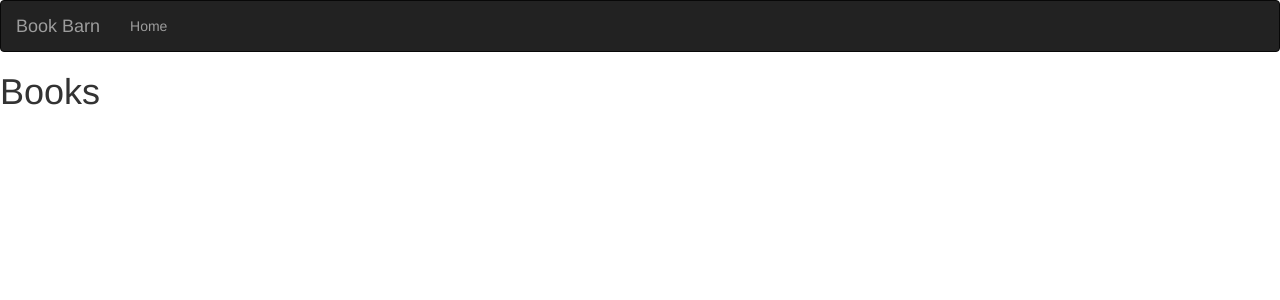
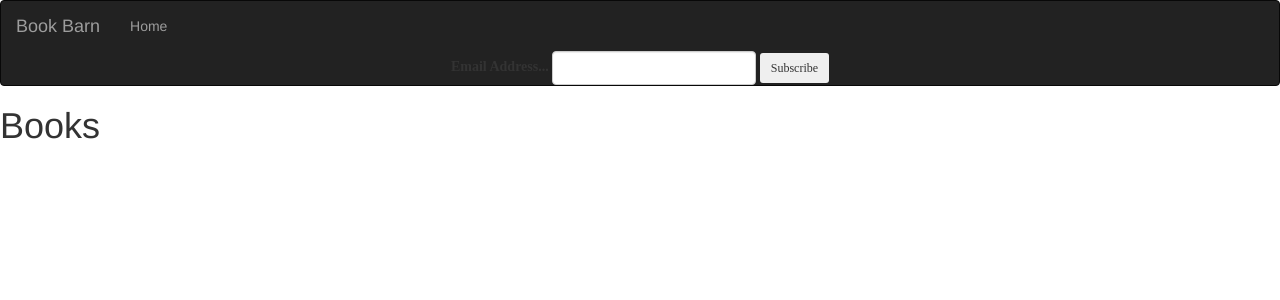
Before and after one commit to rose-okoth/book-barn, a Flask app: page / in a window 1280 px wide. Shown: the top 300 px of the page. Run offline with Flask 2, Linux system fonts and the light colour scheme; some libraries are stand-ins or nearby versions.

Commit message:
added email file

```diff
--- a/app/main/views.py
+++ b/app/main/views.py
@@ -1,6 +1,8 @@
-from flask import render_template
+from flask import render_template,request
 from . import main
+from .. import db
 from ..models import Subscriber
+from ..email import mail_message
 
 # Views
 @main.route('/')
@@ -12,36 +14,15 @@ def index():
     title = 'Home'
     return render_template('index.html', title=title)
 
-# @main.route('/blog/new', methods = ['GET','POST'])
-# @login_required
-# def new_blog():
-#     subscribers = Subscriber.query.all()
-#     blog_form = BlogForm()
-#     if blog_form.validate_on_submit():
-#         title = blog_form.title.data
-#         blog = blog_form.text.data
-#         category = blog_form.category.data
-#         user_id =  current_user._get_current_object().id
-
-#         # Updated blog instance
-#         new_blog = Blog(blog_title=title,blog_content=blog,category=category,user=current_user)
-
-#         # Save blog method
-#         new_blog.save_blog()
-#         for subscriber in subscribers:
-#             mail_message("New Blog Post","email/new_blog",subscriber.email,new_blog=new_blog)
-#         return redirect(url_for('.index'))
-#         flash('You Posted a new blog')
-
 @main.route('/subscribe',methods = ['POST','GET'])
 def subscribe():
     email = request.form.get('subscriber')
     new_subscriber = Subscriber(email = email)
     new_subscriber.save_subscriber()
-    mail_message("Subscribed to Zen Blog","email/welcome_subscriber",new_subscriber.email,new_subscriber=new_subscriber)
-    flash('Successfully subscribed')
+    mail_message("Subscribed to Book Barn!","email/welcome_subscriber",new_subscriber.email,new_subscriber=new_subscriber)
+    flash('Successfully subscribed!')
     return redirect(url_for('main.index'))
 
 
-    title = 'New blog'
-    return render_template('create_post.html',title = title,blog_form=blog_form )
+    title = 'Books'
+    return render_template('index.html',title = title)
--- a/app/templates/navbar.html
+++ b/app/templates/navbar.html
@@ -14,5 +14,23 @@
                 <li><a href="/">Home</a></li>
         </div>
 
+        <div class="container text-center" style= "font-family: 'Kurale', serif;">
+            {% for message in get_flashed_messages() %}
+            <div class="alert alert-success">
+            <button type="button" class="close" data-dismiss="alert">&times;</button>
+            {{ message }}
+            </div>
+            {% endfor %}
+            <form class="form-inline ml-2" action="{{url_for('main.subscribe')}}" method="POST">
+                <div class="md-form form-group">
+                    <label class="white-color"> Email Address... </label>
+                    <input type="email"  class="form-control " name ="subscriber" required>
+                </div>
+                <div class="md-form form-group">
+                    <button class="btn btn-sm btn-outline-info" id="subs">Subscribe</button>
+                </div>
+            </form>
+        </div>
+
     </div>
 </div>
```
Also changed, not shown: app/email.py (added, +11 -0 lines), migrations/versions/3e866d440556_subscribers_model.py (added, +34 -0 lines).
